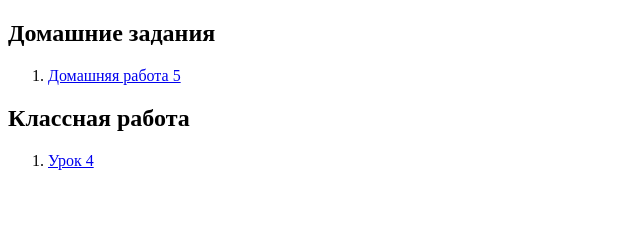
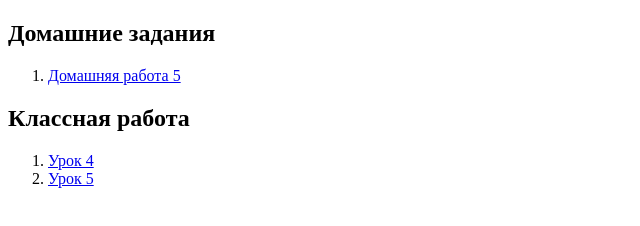
Before and after one commit to Gentemen/Gentemen.github.io, a plain HTML site: page index.html in a window 1280 px wide. Shown: the full height of the page, 0-640 px from the left. Drawn offline with Linux system fonts and the light colour scheme.

Commit message:
Add files via upload

```diff
--- a/index.html
+++ b/index.html
@@ -23,6 +23,9 @@
         <li>
             <a href="classwork4.html">Урок 4</a>
         </li>
+        <li>
+            <a href="classwork5.html">Урок 5</a>
+        </li>
      </ol>
 
 </body>
```
